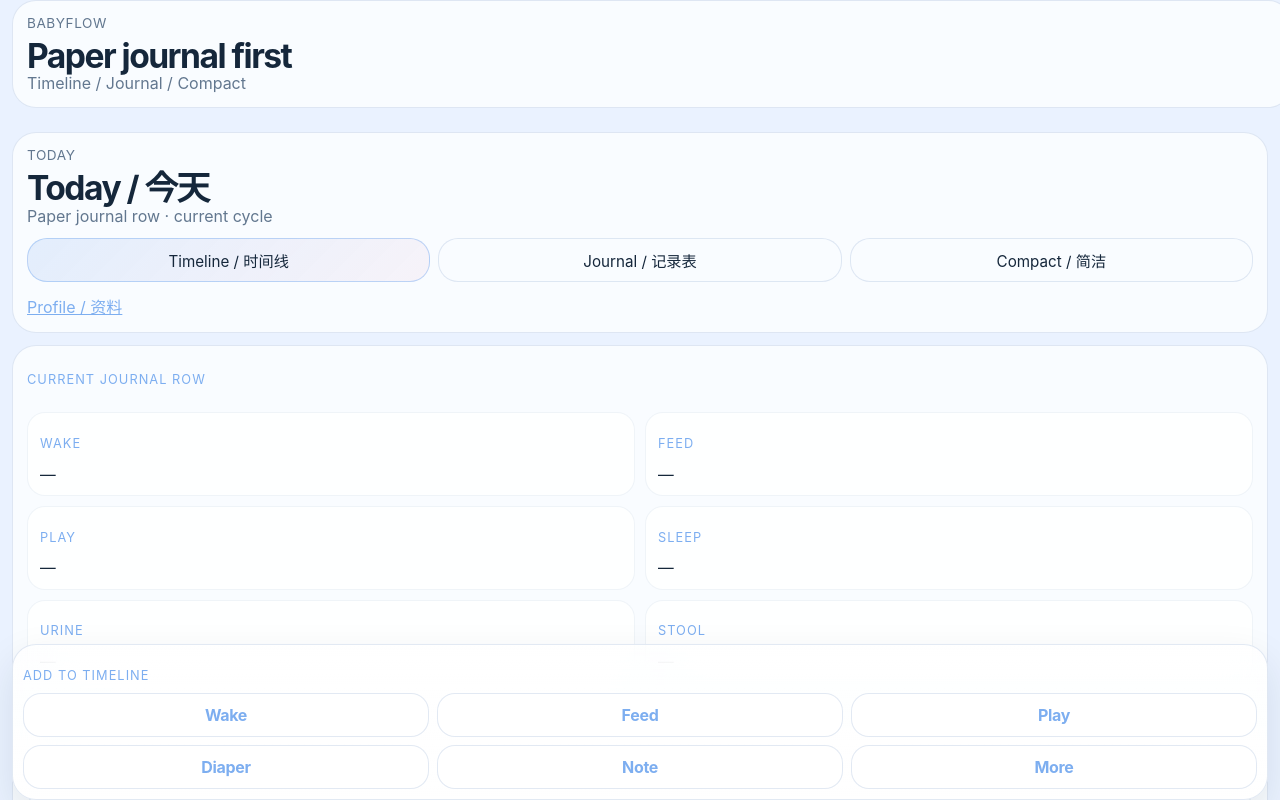
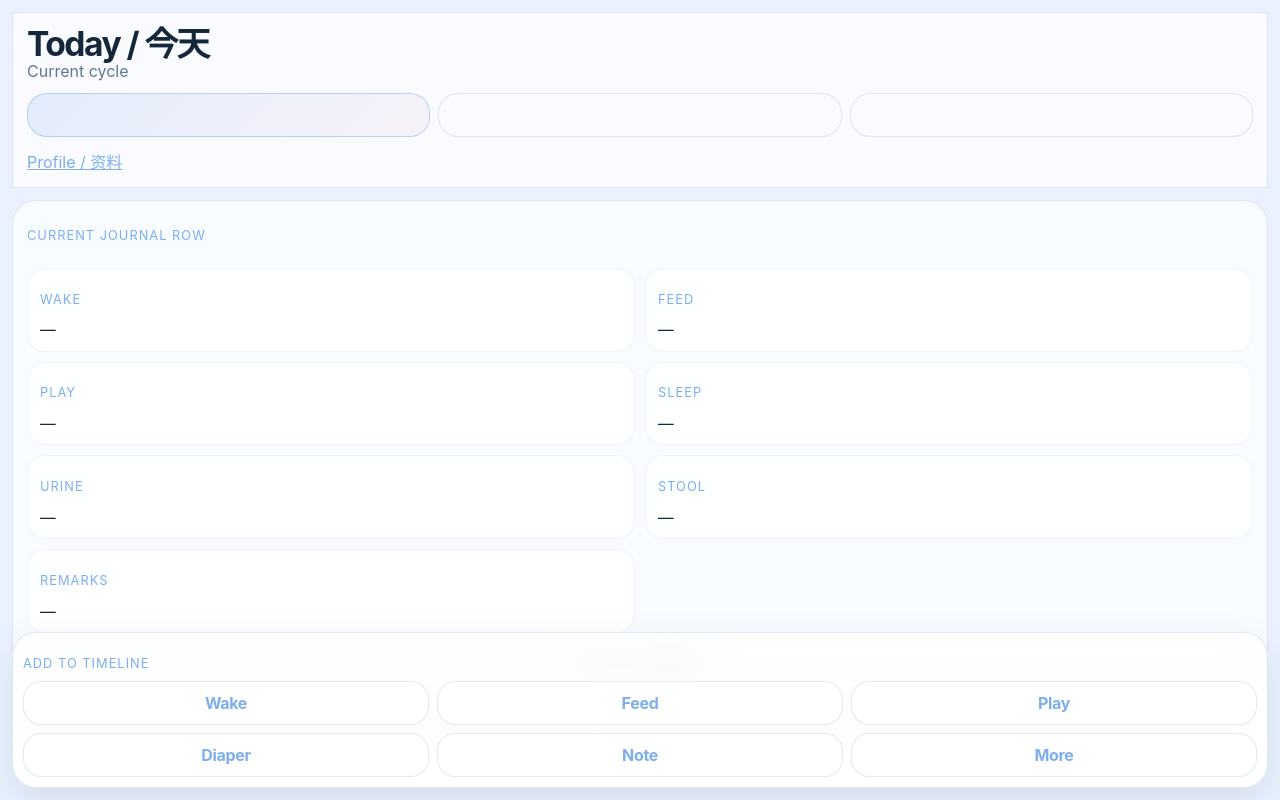
Before and after one commit to timothysantos/babyflow, a React (Vite) app: page / in a window 1280 px wide. Shown: the top 800 px of the page. Built offline with nearby package versions, Linux system fonts and the light colour scheme; no server answers.

Commit message:
fix: simplify paper journal chrome

```diff
--- a/src/client/App.tsx
+++ b/src/client/App.tsx
@@ -10,11 +10,6 @@ export function App() {
       <I18nProvider>
         <QueryClientProvider client={queryClient}>
           <main className="app-shell panel-stack" data-testid="app-shell">
-            <header className="timeline-card app-brand-bar">
-              <p className="section-label">BabyFlow</p>
-              <h1 className="today-title">Paper journal first</h1>
-              <p className="today-subtitle">Timeline / Journal / Compact</p>
-            </header>
             <AppRouter />
           </main>
         </QueryClientProvider>
--- a/src/client/global.css
+++ b/src/client/global.css
@@ -63,16 +63,12 @@ body {
   margin: 0;
 }
 
-.app-brand-bar {
-  margin: 0 12px;
-}
-
 .today-page {
   display: grid;
   gap: 12px;
   width: 100%;
   max-width: none;
-  padding: 12px;
+  padding: 12px 12px calc(140px + env(safe-area-inset-bottom, 0px));
   box-sizing: border-box;
 }
 
@@ -93,6 +89,10 @@ body {
   border: 1px solid var(--border);
   border-radius: 24px;
   padding: 14px;
+}
+
+.today-hero {
+  border-radius: 0;
 }
 
 .section-label {
@@ -179,7 +179,7 @@ button[aria-pressed='true'],
   width: 100%;
   box-sizing: border-box;
   position: sticky;
-  bottom: 0;
+  bottom: calc(12px + env(safe-area-inset-bottom, 0px));
   display: grid;
   grid-template-columns: repeat(3, minmax(0, 1fr));
   gap: 8px;
@@ -303,6 +303,22 @@ button[aria-pressed='true'],
   font-size: 0.95rem;
 }
 
+.view-mode-switcher button {
+  position: relative;
+}
+
+.view-mode-switcher button .sr-only {
+  position: absolute;
+  width: 1px;
+  height: 1px;
+  padding: 0;
+  margin: -1px;
+  overflow: hidden;
+  clip: rect(0, 0, 0, 0);
+  white-space: nowrap;
+  border: 0;
+}
+
 .view-mode-switcher button[aria-pressed='true'] {
   border-color: rgba(125, 174, 240, 0.48);
   background: linear-gradient(135deg, rgba(125, 174, 240, 0.18), rgba(236, 180, 205, 0.12));
@@ -381,3 +397,7 @@ button[aria-pressed='true'],
   color: var(--text-soft);
   font-size: 0.85rem;
 }
+
+.today-profile-link {
+  align-self: start;
+}
--- a/src/client/routes/TodayPage.tsx
+++ b/src/client/routes/TodayPage.tsx
@@ -112,24 +112,25 @@ export function TodayPage() {
   return (
     <MobileShell>
       <main className="today-page" data-testid="today-page">
-        <section className="timeline-card panel-stack">
+        <section className="timeline-card panel-stack today-hero">
           <div>
-            <p className="section-label">Today</p>
             <h1 className="today-title">Today / 今天</h1>
-            <p className="today-subtitle">Paper journal row · current cycle</p>
+            <p className="today-subtitle">Current cycle</p>
           </div>
           <div className="view-mode-switcher" role="group" aria-label="View mode switcher" data-testid="view-mode-switcher">
             <button type="button" aria-pressed={viewMode === 'timeline'} onClick={() => setViewMode('timeline')}>
-              Timeline / 时间线
+              <span className="sr-only">Timeline / 时间线</span>
             </button>
             <button type="button" aria-pressed={viewMode === 'journal'} onClick={() => setViewMode('journal')}>
-              Journal / 记录表
+              <span className="sr-only">Journal / 记录表</span>
             </button>
             <button type="button" aria-pressed={viewMode === 'compact'} onClick={() => setViewMode('compact')}>
-              Compact / 简洁
+              <span className="sr-only">Compact / 简洁</span>
             </button>
           </div>
-          <Link to="/profile">Profile / 资料</Link>
+          <Link to="/profile" className="today-profile-link">
+            Profile / 资料
+          </Link>
         </section>
         {viewMode === 'journal' ? (
           <PaperJournalView rows={[rowViewModel]} />
```
Also changed, not shown: 1 other file (tests, documents, lock files or other folders).
